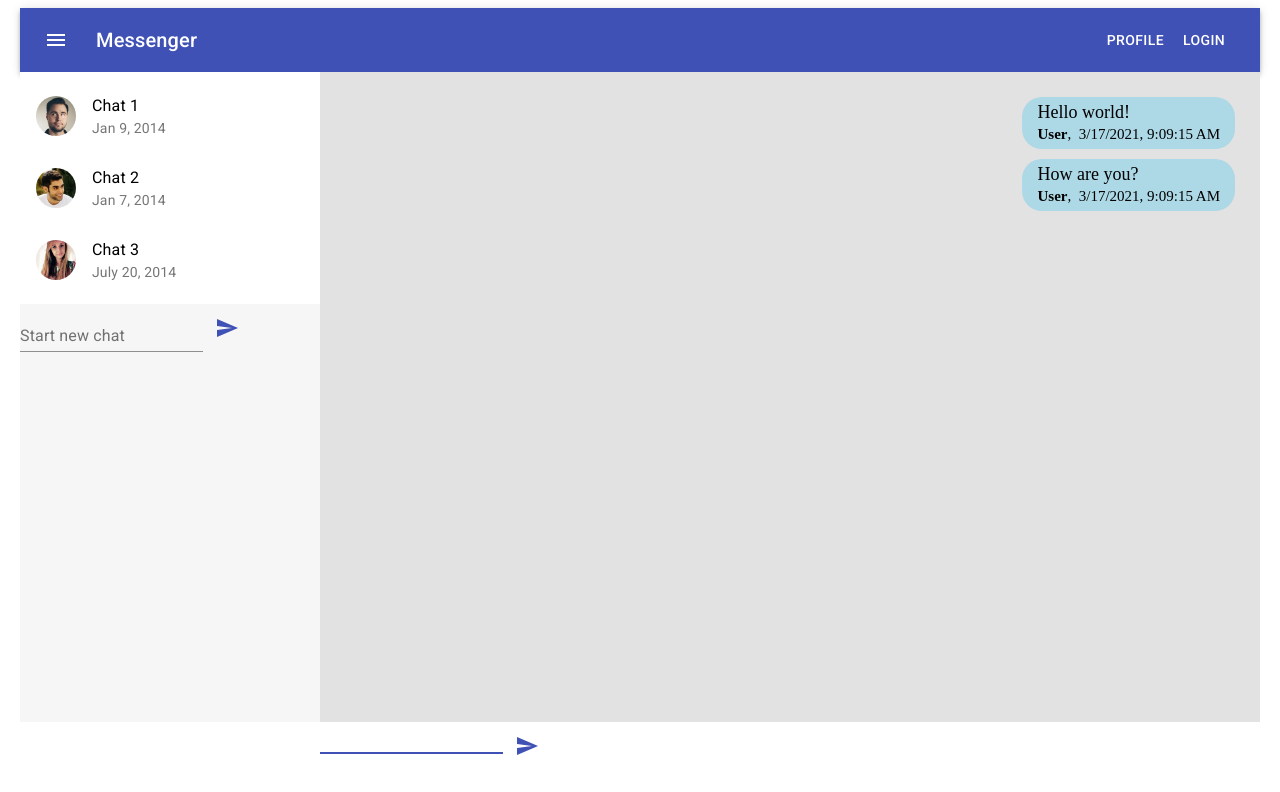
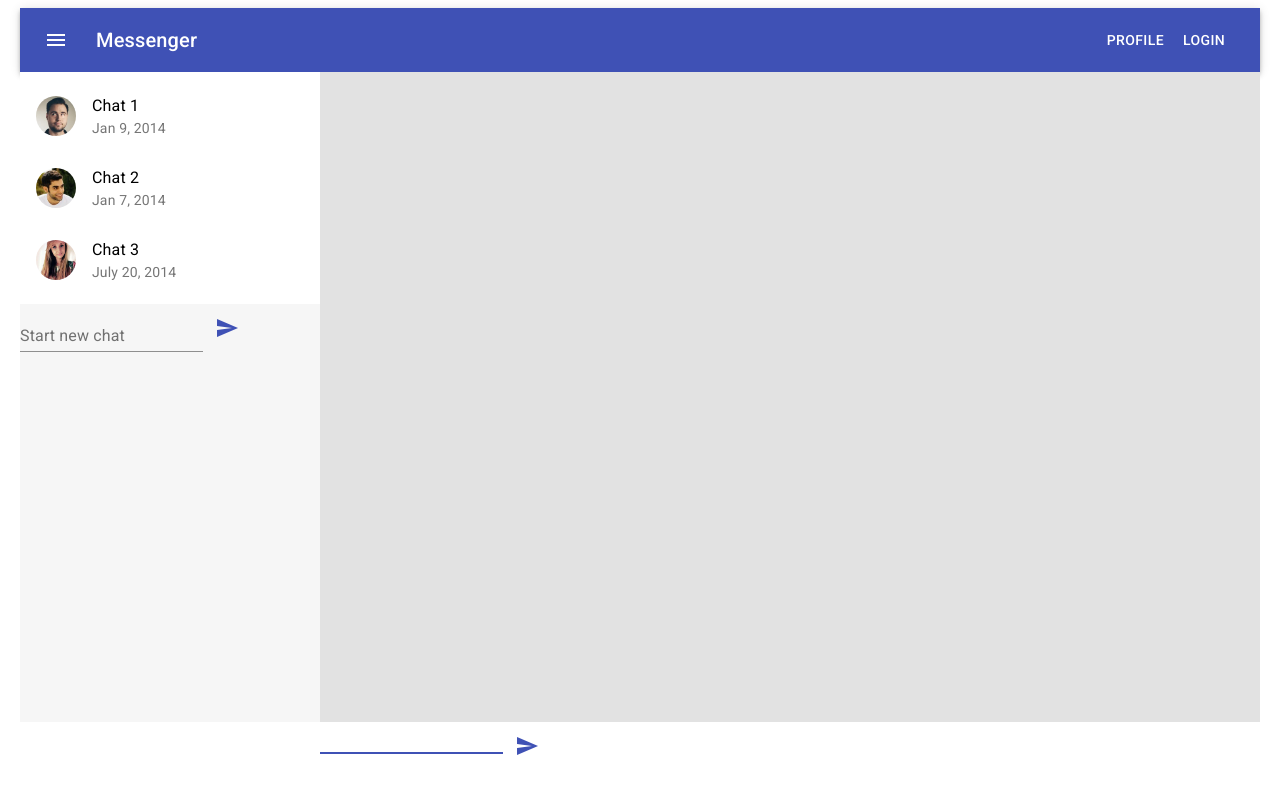
Before and after one commit to audetv/reactjs-basic-course, a React app: page / in a window 1280 px wide. Shown: the top 792 px of the page. Built offline with nearby package versions, Linux system fonts and the light colour scheme.

Commit message:
Fixed chat

```diff
--- a/src/components/ChatList/ChatList.js
+++ b/src/components/ChatList/ChatList.js
@@ -66,7 +66,7 @@ class ChatList extends Component {
         <List className={classes.root}>
           {
             this.state.chats.map((chat, index) => (
-              <ListItem key={chat.id} button component={Link} to={`/chat/${chat.id}`}>
+              <ListItem key={chat.id} button component={Link} to={`/chat/${index}`}>
                 <ListItemAvatar>
                   <Avatar
                     alt={`Avatar n°${chat.avatar}`}
--- a/src/components/Layout/Layout.jsx
+++ b/src/components/Layout/Layout.jsx
@@ -11,13 +11,14 @@ import './Layout.scss';
 class _Layout extends Component {
   render() {
     const { params } = this.props.match;
+    console.log(params)
 
     return (
       <div className='container'>
         <Header />
         <div className='wrapper'>
           <ChatList />
-          <Messages currentChat={params.id} />
+          <Messages currentChat={params.chatId} />
         </div>
       </div>
     );
--- a/src/components/Messages/Messages.jsx
+++ b/src/components/Messages/Messages.jsx
@@ -7,7 +7,8 @@ class Messages extends Component {
     super(props);
 
     this.state = {
-      messages: [
+      messages: {
+        0: [
           {
             text: 'Hello world!',
             author: 'User',
@@ -19,7 +20,16 @@ class Messages extends Component {
             date: new Date()
           }
         ],
-      input: '',
+        1: [],
+        2: [
+          {
+            text: 'Hello from chat 2',
+            author: 'User',
+            date: new Date()
+          }
+        ]
+      },
+      textMessage: '',
     }
   }
 
@@ -46,12 +56,21 @@ class Messages extends Component {
   }
 
   sendMessage = (message) => {
+
+    const { currentChat } = this.props;
+
     if (message !== '') {
       this.setState({
-        messages: [
-          ...this.state.messages, { text: message, author: 'User', date: new Date() },
-        ],
-        'input': '',
+        messages: {
+          ...this.state.messages,
+          [currentChat]: [
+            ...this.state.messages[currentChat],
+            {
+              text: message, author: 'User', date: new Date(),
+            }
+          ]
+        },
+        'textMessage': '',
       });
     }
   }
@@ -66,11 +85,21 @@ class Messages extends Component {
     return { text: answers[Math.floor(Math.random() * 4)], author: 'Robot', date: new Date() };
   };
 
-  componentDidUpdate() {
-    if (this.getLastMessage().author === 'User') {
+  componentDidUpdate(_, prevState) {
+    const { currentChat } = this.props;
+
+    if (prevState.messages[currentChat]?.length !==
+      this.state.messages[currentChat]?.length &&
+      this.state.messages[currentChat]?.length % 2 === 1) {
       setTimeout(() => {
         this.setState({
-          messages: [...this.state.messages, this.getRandomAnswer()],
+          messages: {
+            ...this.state.messages,
+            [currentChat]: [
+              ...this.state.messages[currentChat],
+              this.getRandomAnswer(),
+            ]
+          },
         });
       }, 1000);
       this.inputRef.focus();
@@ -78,28 +107,29 @@ class Messages extends Component {
   };
 
   render() {
-    const messages = this.state.messages;
+    const { messages = [] } = this.state;
+    const { currentChat } = this.props;
 
     return (
       <div className='messages'>
         <div className='message-field'>
-          {messages.map((item, index) => (
+          {messages[currentChat] && messages[currentChat].map((item, index) => (
             <MessageItem key={index} message={item} />
           ))}
         </div>
         <div style={{ width: '100%', display: 'flex' }}>
           <TextField
             inputRef={el => this.inputRef = el}
-            name="input"
+            name="textMessage"
             style={{ fontSize: '22px' }}
             onChange={this.handleChange}
-            value={this.state.input}
-            onKeyDown={(event) => this.handleKeyUp(event, this.state.input)}
+            value={this.state.textMessage}
+            onKeyDown={(event) => this.handleKeyUp(event, this.state.textMessage)}
           />
           <IconButton
             color='primary'
             variant='contained'
-            onClick={() => this.handleClick(this.state.input)}
+            onClick={() => this.handleClick(this.state.textMessage)}
           >
             <Icon>send</Icon>
           </IconButton>
```
Lines whose indentation alone changed are shown as unchanged.
